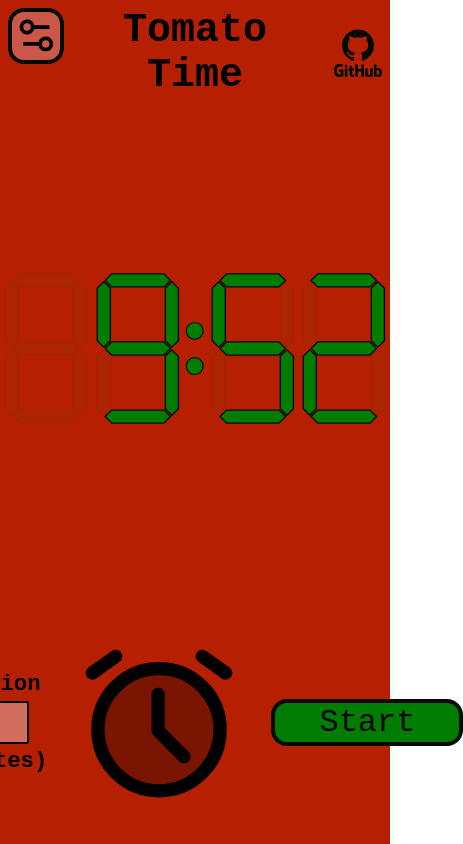
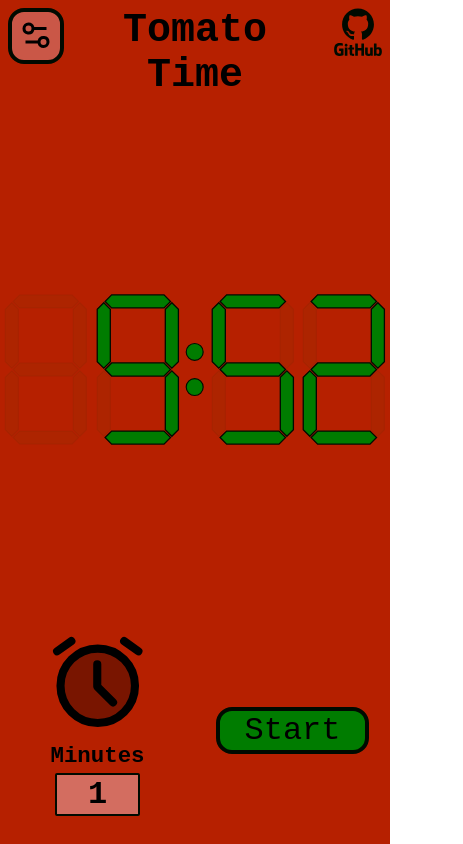
Before and after one commit to joncroce/tomato-time, a SvelteKit app: page / in a window 390 px wide. Shown: the whole page, 463 px wide, since content can reach past the window. Built offline with nearby package versions, Linux system fonts and the light colour scheme; a web font is replaced by a local one.

Commit message:
Make design more responsive for mobile

```diff
--- a/src/app.postcss
+++ b/src/app.postcss
@@ -12,6 +12,8 @@
 	--color-tertiary-darkest: oklch(20% 0.2 330);
 
 	--font-mono: 'iA Writer Duo', monospace;
+
+	--min-width: 320px;
 }
 
 body {
--- a/src/components/AppBar.svelte
+++ b/src/components/AppBar.svelte
@@ -4,29 +4,19 @@
 </script>
 
 <div class="app-bar">
-  <div class="options-wrapper">
-    <OptionsMenu />
-  </div>
+  <OptionsMenu />
+
   <h1 class="app-name">Tomato Time</h1>
-  <nav class="social-nav">
-    <a href="https://github.com/joncroce/tomato-time">
-      <GithubIcon width="100%" height="100%" />
-    </a>
-  </nav>
+
+  <a class="github-link" href="https://github.com/joncroce/tomato-time">
+    <GithubIcon width="100%" height="100%" />
+  </a>
 </div>
 
 <style lang="postcss">
   .app-bar {
-    height: 4rem;
-    display: grid;
-    align-items: center;
-    grid-template-columns: repeat(3, 1fr);
-    flex-basis: 4rem;
     padding: 8px;
-  }
-
-  .options-wrapper {
-    align-self: self-start;
+    overflow-x: auto;
   }
 
   .app-name {
@@ -34,22 +24,19 @@
     font-size: 2.5rem;
     font-family: var(--font-mono);
     font-weight: 700;
-    margin: 0;
+    margin-block: 0;
+    margin-inline: 5rem;
   }
 
-  .social-nav {
+  .github-link {
+    position: absolute;
+    top: 8px;
+    right: 8px;
     height: 3rem;
-    display: flex;
-    align-items: stretch;
-    justify-content: flex-end;
-  }
-
-  .social-nav > a {
-    display: inline-flex;
     color: var(--color-secondary-dark);
   }
 
-  .social-nav > a:hover {
+  .github-link:hover {
     color: var(--color-tertiary-darkest);
   }
 </style>
--- a/src/components/OptionsMenu.svelte
+++ b/src/components/OptionsMenu.svelte
@@ -7,7 +7,7 @@
 
 <section class="options" data-options-expanded={optionsExpanded}>
   <button
-    class="open-close"
+    class="options-menu-toggle"
     on:click={() => {
       optionsExpanded = !optionsExpanded;
     }}
@@ -60,6 +60,7 @@
     align-self: flex-start;
     gap: 0.25rem;
     isolation: isolate;
+    z-index: 1;
     border: 4px solid var(--color-secondary-dark);
     border-radius: 1rem;
     background-color: var(--color-primary-light);
@@ -95,18 +96,17 @@
     display: flex;
     justify-content: center;
     align-items: center;
-    gap: 0.25rem;
+    gap: 0.125rem;
   }
 
   button:hover {
     color: var(--color-tertiary-darkest);
   }
 
-  button.open-close {
+  .options-menu-toggle {
     width: 3rem;
     height: 3rem;
     align-self: flex-start;
-    padding: 0.1rem;
     background-color: transparent;
     border: none;
     cursor: pointer;
@@ -118,7 +118,7 @@
     justify-content: flex-start;
     align-items: center;
     width: 100%;
-    font-size: 1.5rem;
+    font-size: 1.25rem;
     font-weight: 700;
     border-radius: 1rem;
     font-family: var(--font-mono);
--- a/src/components/Timer.svelte
+++ b/src/components/Timer.svelte
@@ -20,7 +20,7 @@
   <div class="form-wrapper">
     <form on:submit|preventDefault class="adjust-duration">
       <label for="duration">
-        <span>Duration</span>
+        <span>Minutes</span>
         <input
           id="duration"
           type="number"
@@ -31,15 +31,14 @@
           disabled={timer.isActive}
           on:change={({ currentTarget }) =>
             (duration = currentTarget.valueAsNumber)}
-        />
-        <span>(minutes)</span></label
+        /></label
       >
     </form>
   </div>
   <div class="icon-wrapper">
     <AlarmClockIcon />
   </div>
-  <div class="start-stop">
+  <div class="controls">
     <button
       data-timer-active={timer.isActive}
       data-timer-alert={timer.isAlert}
@@ -57,18 +56,34 @@
 
 <style>
   .timer {
-    flex-basis: 25vh;
     display: grid;
-    grid-template-columns: 1fr 10rem 1fr;
-    justify-content: center;
+    grid-template-rows: 1fr 1fr;
+    grid-template-columns: 1fr 1fr;
+    grid-template-areas:
+      "icon controls"
+      "duration controls";
+    justify-content: space-evenly;
     align-items: center;
-    gap: 2rem;
+
+    @media (min-width: 480px) {
+      grid-template-rows: 1fr;
+      grid-template-columns: 1fr auto 1fr;
+      grid-template-areas: "duration icon controls";
+      justify-content: space-evenly;
+      align-items: center;
+    }
   }
 
   .form-wrapper {
+    grid-area: duration;
     display: flex;
-    justify-content: flex-end;
+    justify-content: center;
     align-items: stretch;
+    padding-inline: 1rem;
+
+    @media (min-width: 480px) {
+      justify-content: flex-end;
+    }
   }
 
   form {
@@ -103,22 +118,29 @@
     background-color: var(--color-primary-lighter);
   }
 
-  .start-stop {
+  .controls {
+    grid-area: controls;
     display: flex;
-    justify-content: flex-start;
+    height: 100%;
+    flex-direction: column;
+    justify-content: space-evenly;
     align-items: center;
-    gap: 1.5rem;
+    padding-inline: 1rem;
+
+    @media (min-width: 480px) {
+      align-items: flex-start;
+    }
   }
 
   button {
     font-size: 2rem;
     font-family: var(--font-mono);
-    width: 10ch;
+    width: 8ch;
     border: var(--color-secondary-dark);
     border-width: 4px;
     border-style: solid;
     border-radius: 1rem;
-    padding-inline: 1em;
+    padding-inline: 0.5em;
     background-color: var(--color-secondary-light);
   }
 
@@ -132,7 +154,9 @@
 
   .icon-wrapper {
     display: flex;
-    font-size: 10rem;
+    justify-content: center;
+    font-size: min(10rem, 25vw);
+    grid-area: icon;
   }
 
   progress {
--- a/src/routes/+layout.svelte
+++ b/src/routes/+layout.svelte
@@ -2,4 +2,19 @@
   import "../app.postcss";
 </script>
 
-<slot />
+<main>
+  <slot />
+</main>
+
+<style lang="postcss">
+  main {
+    min-width: var(--min-width);
+    overflow: auto;
+    display: flex;
+    flex-direction: column;
+    align-items: stretch;
+    width: 100lvw;
+    height: 100lvh;
+    background-color: var(--color-primary-dark);
+  }
+</style>
--- a/src/routes/+page.svelte
+++ b/src/routes/+page.svelte
@@ -10,10 +10,8 @@
   });
 </script>
 
-<main>
 <noscript
-    ><span
-      >Please enable JavaScript and refresh the page to use Tomato Time</span
+  ><span>Please enable JavaScript and refresh the page to use Tomato Time</span
   ></noscript
 >
 {#if optionsStore.initialized}
@@ -21,18 +19,8 @@
   <Clock />
   <Timer />
 {/if}
-</main>
 
 <style lang="postcss">
-  main {
-    display: flex;
-    flex-direction: column;
-    align-items: stretch;
-    width: 100lvw;
-    height: 100lvh;
-    background-color: var(--color-primary-dark);
-  }
-
   :global(svg.seven-segment, svg.colon) {
     width: 100%;
     height: 100%;
```
Lines whose indentation alone changed are shown as unchanged.
